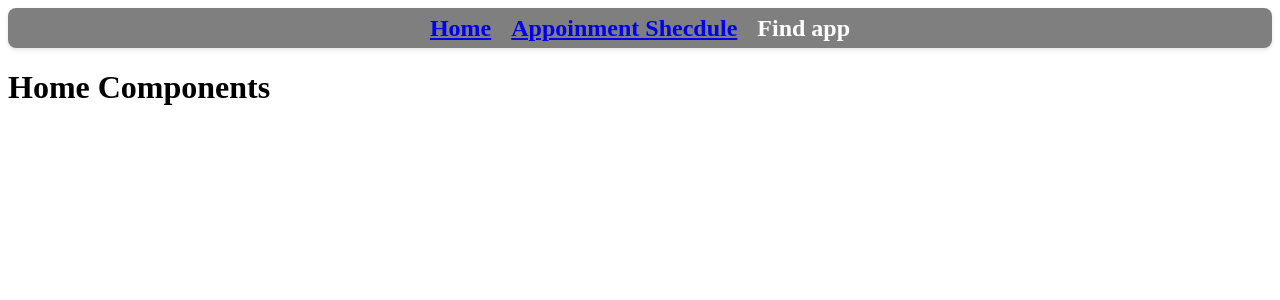
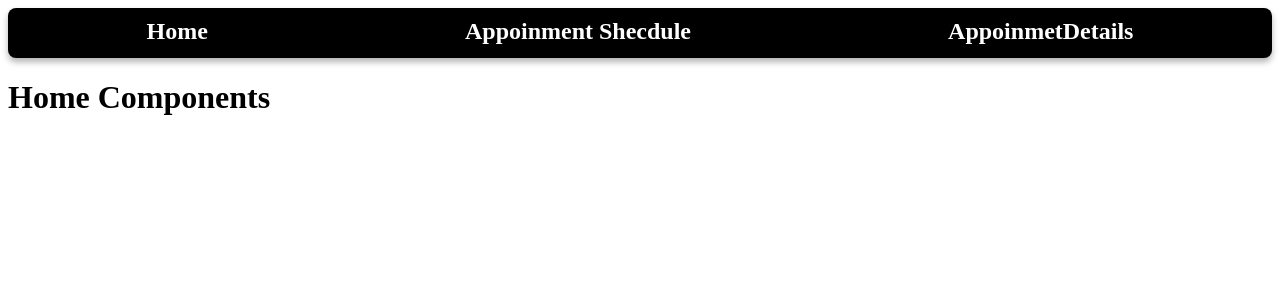
Before and after one commit to NandunSenanayaka/ITP-project, a React (Create React App) app in the folder frontend/: page / in a window 1280 px wide. Shown: the top 300 px of the page. Built offline with nearby package versions, Linux system fonts and the light colour scheme.

Commit message:
nav bar compleate

```diff
--- a/frontend/src/App.js
+++ b/frontend/src/App.js
@@ -2,6 +2,8 @@ import React from 'react';
 import { Route,Routes } from 'react-router-dom';
 import './App.css';
 import Home from './Components/Home/Home';
+import AddAppoinment from './Components/Add Appoinment/AddAppoinment';
+import AppoinmentDetails from './Components/Appoinment Details/AppoinmentDetails';
 
 
 function App() {
@@ -13,6 +15,8 @@ function App() {
         <Routes>
           <Route path='/' element={<Home/>}/>
           <Route path='/mainhome' element={<Home/>}/>
+          <Route path='/addappoinment' element={<AddAppoinment/>}/>
+          <Route path='/appoinmentdetails' element={<AppoinmentDetails/>}/>
         </Routes>
 
       </React.Fragment>
--- a/frontend/src/Components/Add Appoinment/AddAppoinment.js
+++ b/frontend/src/Components/Add Appoinment/AddAppoinment.js
@@ -1,8 +1,12 @@
 import React from 'react'
+import Nav from '../Nav/Nav';
 
 function AddAppoinment() {
   return (
-    <div>AddAppoinment</div>
+    <div>
+      <Nav/>
+      AddAppoinment
+    </div>
   )
 }
 
--- /dev/null
+++ b/frontend/src/Components/Appoinment Details/AppoinmentDetails.js
@@ -0,0 +1,13 @@
+import React from 'react'
+import Nav from '../Nav/Nav'
+
+function AppoinmentDetails() {
+  return (
+    <div>
+        <Nav></Nav>
+        AppoinmentDetails
+    </div>
+  )
+}
+
+export default AppoinmentDetails
--- a/frontend/src/Components/Nav/Nav.css
+++ b/frontend/src/Components/Nav/Nav.css
@@ -1,46 +1,40 @@
-/* Nav container */
+/* Nav.css */
 .nav-container {
-  background: rgba(0, 0, 0, 0.5); /* Semi-transparent black background */
-  backdrop-filter: blur(8px); /* Blur effect */
-  padding: 4px 8px; /* Small padding for compact look */
-  border-radius: 8px; /* Slightly smaller rounded corners */
-  box-shadow: 0 2px 4px rgba(0, 0, 0, 0.1); /* Subtle shadow for depth */
-  display: flex;
-  justify-content: center; /* Center the items horizontally */
-  align-items: center; /* Center items vertically */
-  height: 32px; /* Smaller height for the nav bar */
+  background-color: #000000; /* Black background color */
+  padding: 10px; /* Padding around the navbar */
+  box-shadow: 0 4px 6px rgba(0, 0, 0, 0.3); /* Slight shadow for a modern look */
+  border-radius: 8px; /* Rounded corners */
+  height: 30px; /* Low height for the nav bar */
 }
 
-/* Navigation list styling */
 .home-ul {
-  list-style-type: none;
+  list-style-type: none; /* Remove default bullet points */
   margin: 0;
   padding: 0;
-  display: flex;
+  display: flex; /* Flexbox for horizontal layout */
+  justify-content: space-around; /* Evenly space out the items */
+  align-items: center; /* Center items vertically */
 }
 
-/* Navigation item styling */
 .home-li {
-  color: #ffffff; /* White text color */
-  padding: 4px 8px; /* Small padding */
-  border-radius: 6px; /* Smaller rounded corners for items */
-  transition: background-color 0.3s ease, transform 0.2s ease; /* Smooth transitions */
-  font-size: 12px; /* Smaller font size */
-  margin: 0 2px; /* Small margin between items */
-  text-align: center; /* Center text */
+  margin: 0 10px; /* Small margin around list items */
 }
 
-/* Hover effect */
-.home-li:hover {
-  background-color: #f0f0f0; /* Light gray for hover */
-  color: #000000; /* Black text color on hover */
-  cursor: pointer;
-  transform: scale(1.05); /* Slight zoom effect */
+.home-a {
+  text-decoration: none; /* Remove underline from links */
+  color: #ffffff; /* White color for the text */
+  font-size: 16px; /* Font size */
+  font-weight: bold; /* Bold font */
+  transition: color 0.3s ease; /* Smooth color transition on hover */
 }
 
-/* Active link styling */
-.home-li.active {
-  background-color: #cccccc; /* Slightly darker gray for active item */
-  color: #000000; /* Black text color for active item */
-  font-weight: bold; /* Bold text for active item */
+.home-a:hover {
+  color: #bbbbbb; /* Slightly lighter shade on hover */
 }
+
+.home-li h1 {
+  font-size: 24px; /* Small font size for titles */
+  margin: 0; /* Remove default margin */
+  font-weight: bold; /* Bold font */
+  color: #ffffff; /* White color for the text */
+}
--- a/frontend/src/Components/Nav/Nav.js
+++ b/frontend/src/Components/Nav/Nav.js
@@ -11,11 +11,14 @@ function Nav() {
                 <h1>Home</h1></Link>
             </li>
             <li className='home-li'>
-            <Link to="/addappoinment" className='active home-a'>
+                <Link to="/addappoinment" className='active home-a'>
                 <h1>Appoinment Shecdule</h1></Link>
             </li>
             <li className='home-li'>
-                <h1>Find app</h1>
+                <Link to="/appoinmentdetails" className='active home-a'>
+
+                <h1>AppoinmetDetails</h1>
+                </Link>
             </li>
 
         </ul>
```
